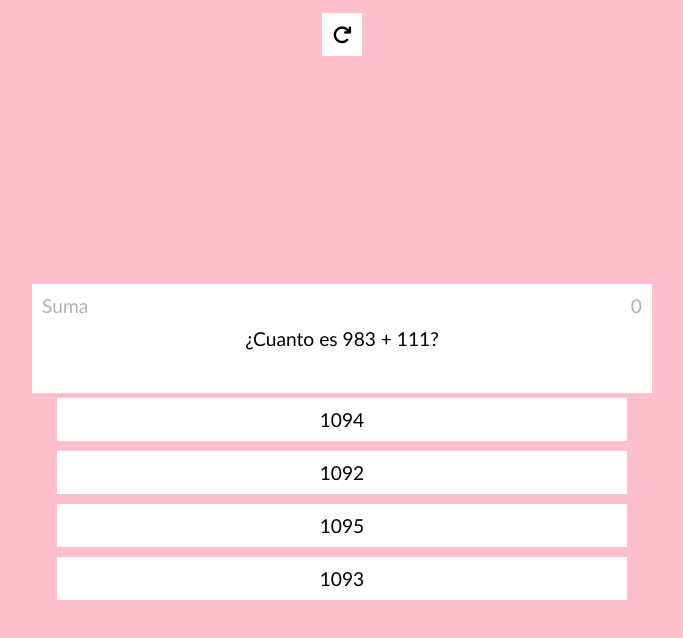
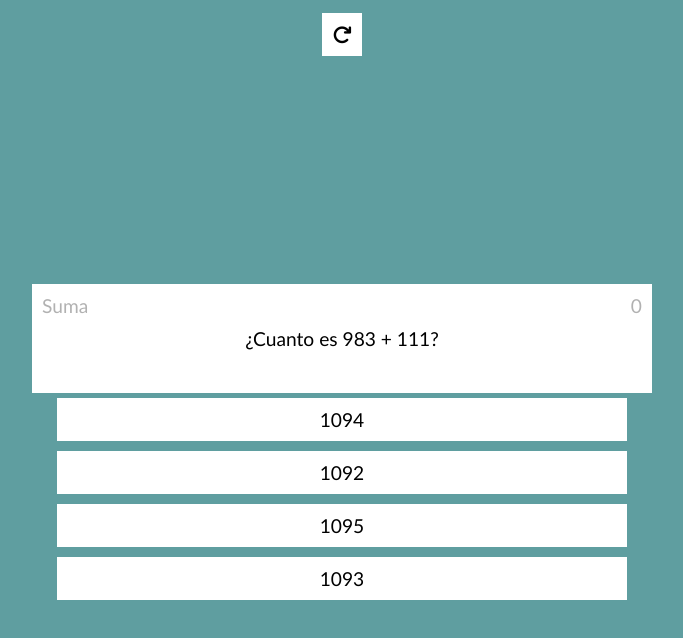
Before and after one commit to Jeff-Aporta/estudio, a plain HTML site: page index.html in a window 1280 px wide. Shown: the whole page, without its empty margins (298-981 px from the left). Drawn offline with Linux system fonts and the light colour scheme; some packages are replaced by stand-ins of ours; a script that the page names is missing.

Commit message:
juego de suma de 3 digitos

```diff
--- a/index.html
+++ b/index.html
@@ -15,7 +15,7 @@
     }
 
     body {
-      background: pink;
+      background: cadetblue;
       padding: 0;
       margin: 0;
       text-align: center;
```
